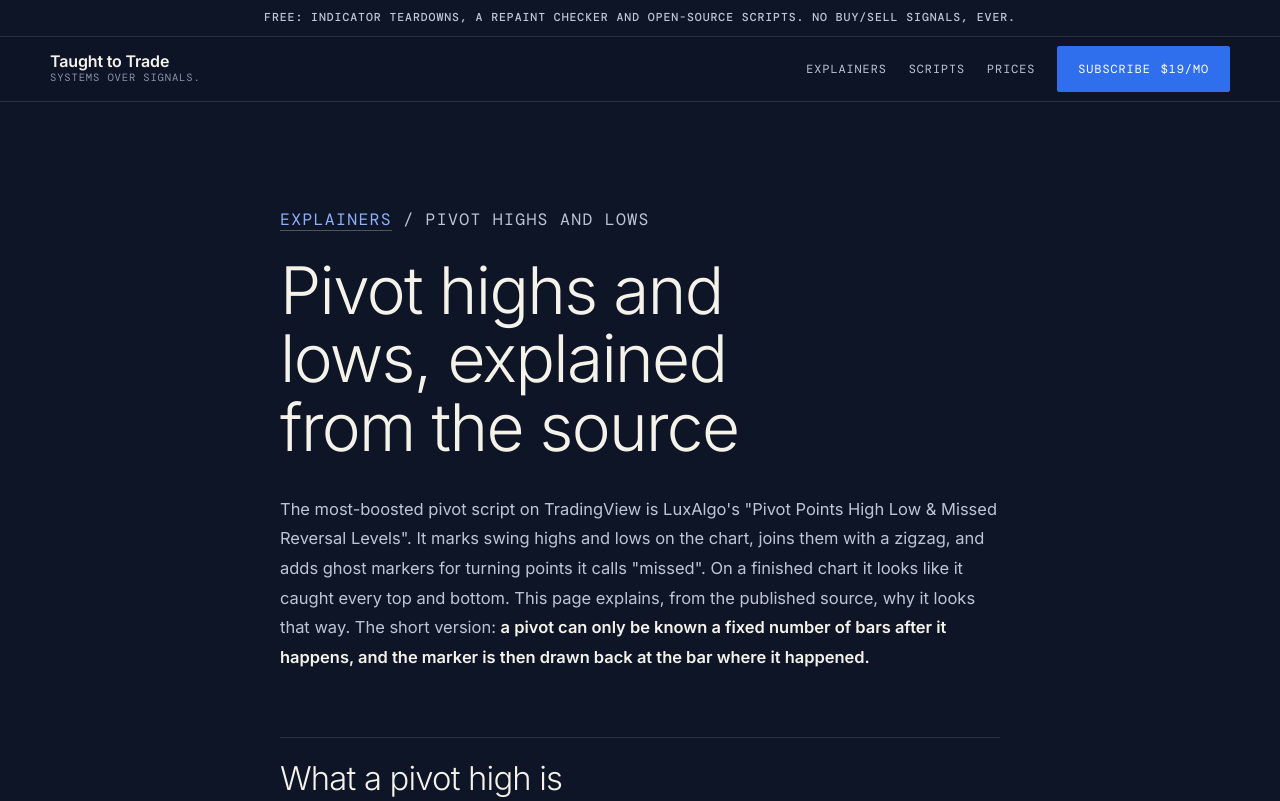
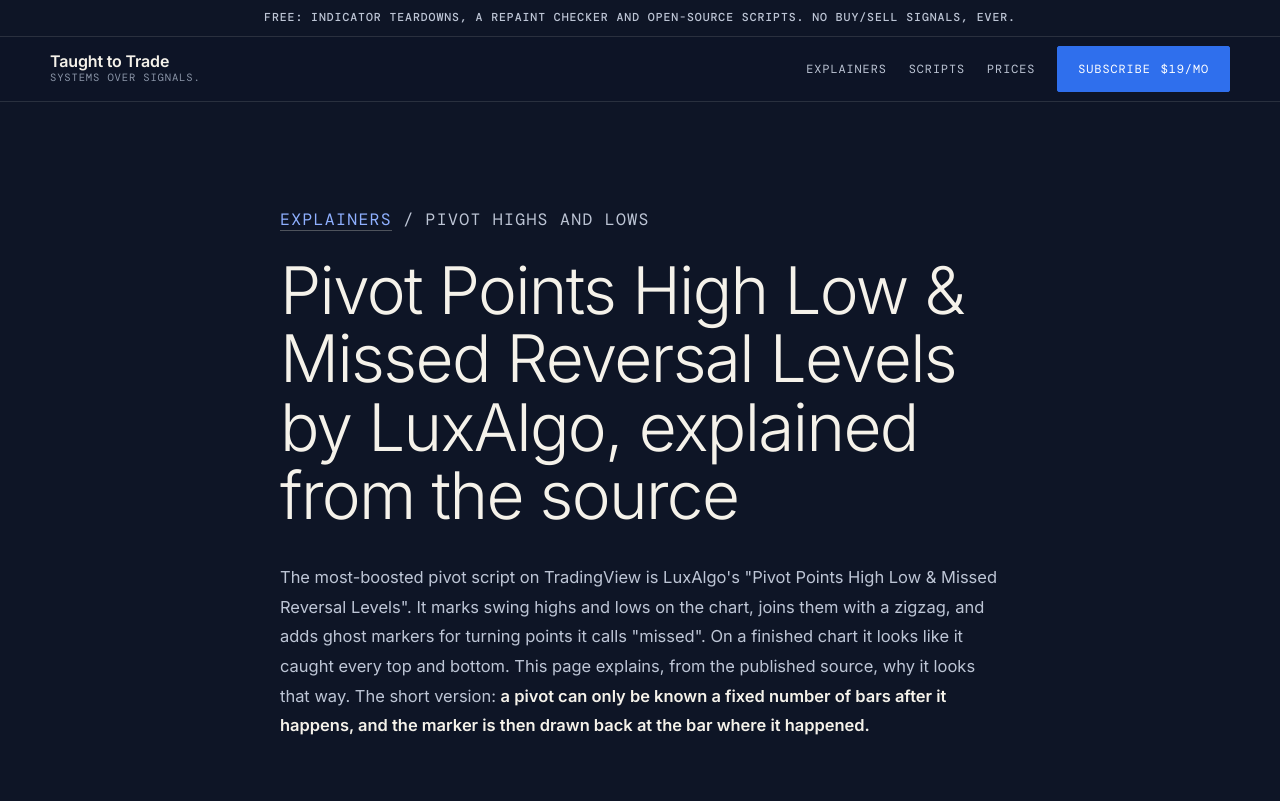
Before and after one commit to obekheet/taughttotrade-site, a plain HTML site: page pivot-points-high-low.html in a window 1280 px wide. Shown: the top 801 px of the page. Drawn offline with nearby package versions, Linux system fonts and the light colour scheme.

Commit message:
Rework /pivot-points-high-low title, meta, H1 to lead with script name and author (LuxAlgo)

```diff
--- a/pivot-points-high-low.html
+++ b/pivot-points-high-low.html
@@ -4,9 +4,9 @@
 <meta charset="utf-8">
 <meta name="viewport" content="width=device-width, initial-scale=1">
 <meta name="theme-color" content="#0E1526">
-<meta name="description" content="How pivot high and pivot low indicators on TradingView work, from the source of the most popular one: why every pivot is drawn back in time after a fixed delay, what the ghost &quot;missed&quot; levels are, and where it fails.">
+<meta name="description" content="Pivot Points High Low &amp; Missed Reversal Levels by LuxAlgo, read from its published source: why every pivot is drawn back in time after a 50-bar delay, what the ghost &quot;missed&quot; levels are, and where it fails.">
 <link rel="canonical" href="https://taughttotrade.com/pivot-points-high-low">
-<title>Pivot Points High Low explained: why the pivot appears N bars late, and what &quot;missed reversal levels&quot; are | Taught to Trade</title>
+<title>Pivot Points High Low &amp; Missed Reversal Levels by LuxAlgo explained: why every pivot appears 50 bars late | Taught to Trade</title>
 <link rel="preconnect" href="https://fonts.googleapis.com">
 <link rel="preconnect" href="https://fonts.gstatic.com" crossorigin>
 <link href="https://fonts.googleapis.com/css2?family=DM+Mono:wght@400;500&family=Inter:wght@300;400;500;600;700&display=swap" rel="stylesheet">
@@ -75,7 +75,7 @@ footer{background:var(--ink-2);border-top:1px solid var(--line);padding-block:56
 <header class="topbar"><div class="wrap"><a class="brand" href="https://taughttotrade.com/">Taught to Trade<small>Systems over signals.</small></a><nav class="nav" aria-label="Primary"><a href="https://taughttotrade.com/#explainers">Explainers</a><a href="https://taughttotrade.com/#scripts">Scripts</a><a class="nav-prices" href="https://taughttotrade.com/#prices">Prices</a><a class="btn primary" href="https://taughttotrade.gumroad.com/l/otnor?utm_source=site&amp;utm_medium=header&amp;utm_campaign=pivot-points-high-low" target="_blank" rel="noopener">Subscribe<span class="btn-long"> $19/mo</span></a></nav></div></header>
 <main id="top" class="article-page"><article class="article">
 <p class="kicker"><a href="https://taughttotrade.com/#explainers">Explainers</a> / Pivot highs and lows</p>
-<h1>Pivot highs and lows, explained from the source</h1>
+<h1>Pivot Points High Low &amp; Missed Reversal Levels by LuxAlgo, explained from the source</h1>
 <p>The most-boosted pivot script on TradingView is LuxAlgo's "Pivot Points High Low &amp; Missed Reversal Levels". It marks swing highs and lows on the chart, joins them with a zigzag, and adds ghost markers for turning points it calls "missed". On a finished chart it looks like it caught every top and bottom. This page explains, from the published source, why it looks that way. The short version: <strong>a pivot can only be known a fixed number of bars after it happens, and the marker is then drawn back at the bar where it happened.</strong></p>
 <h2>What a pivot high is</h2>
 <p>A pivot high is a bar whose high is higher than the highs of a set number of bars on each side. Pine Script has this built in: <code>ta.pivothigh(left, right)</code>. A pivot low is the mirror, using lows.</p>
```
